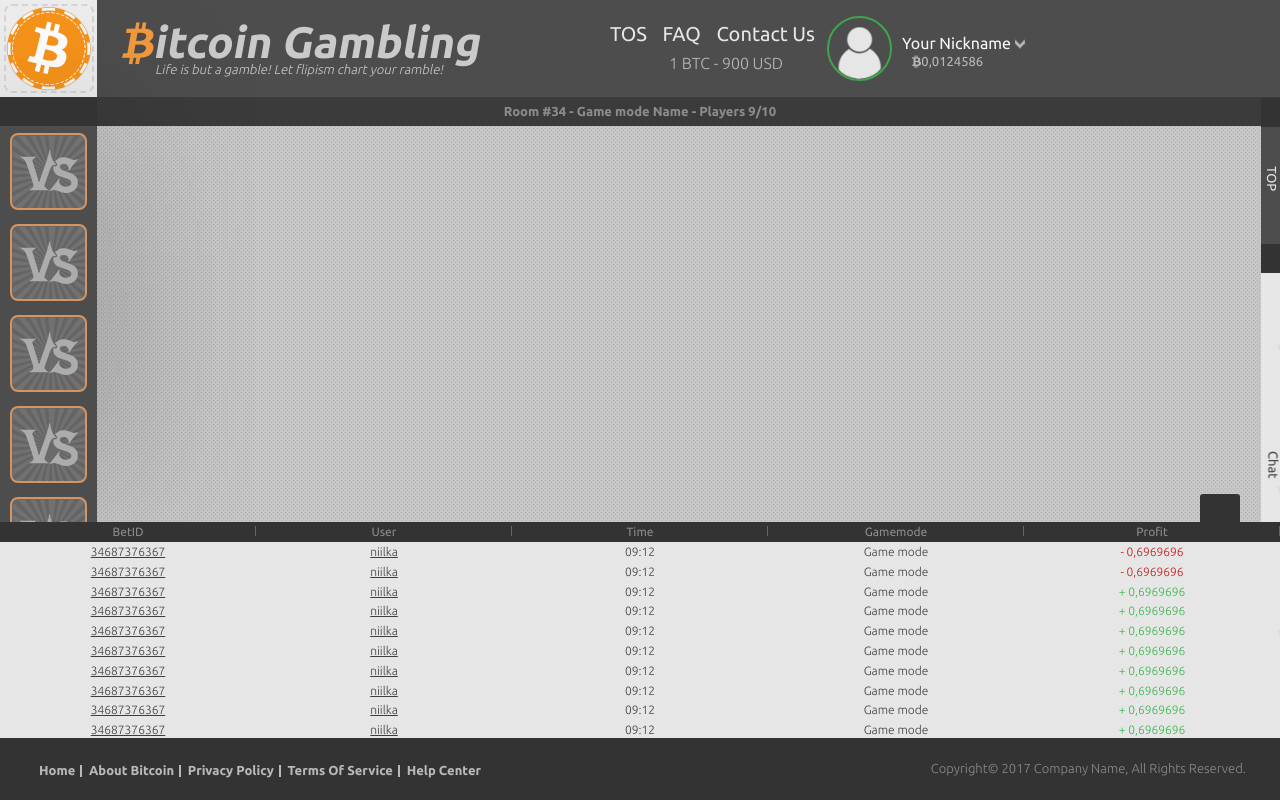
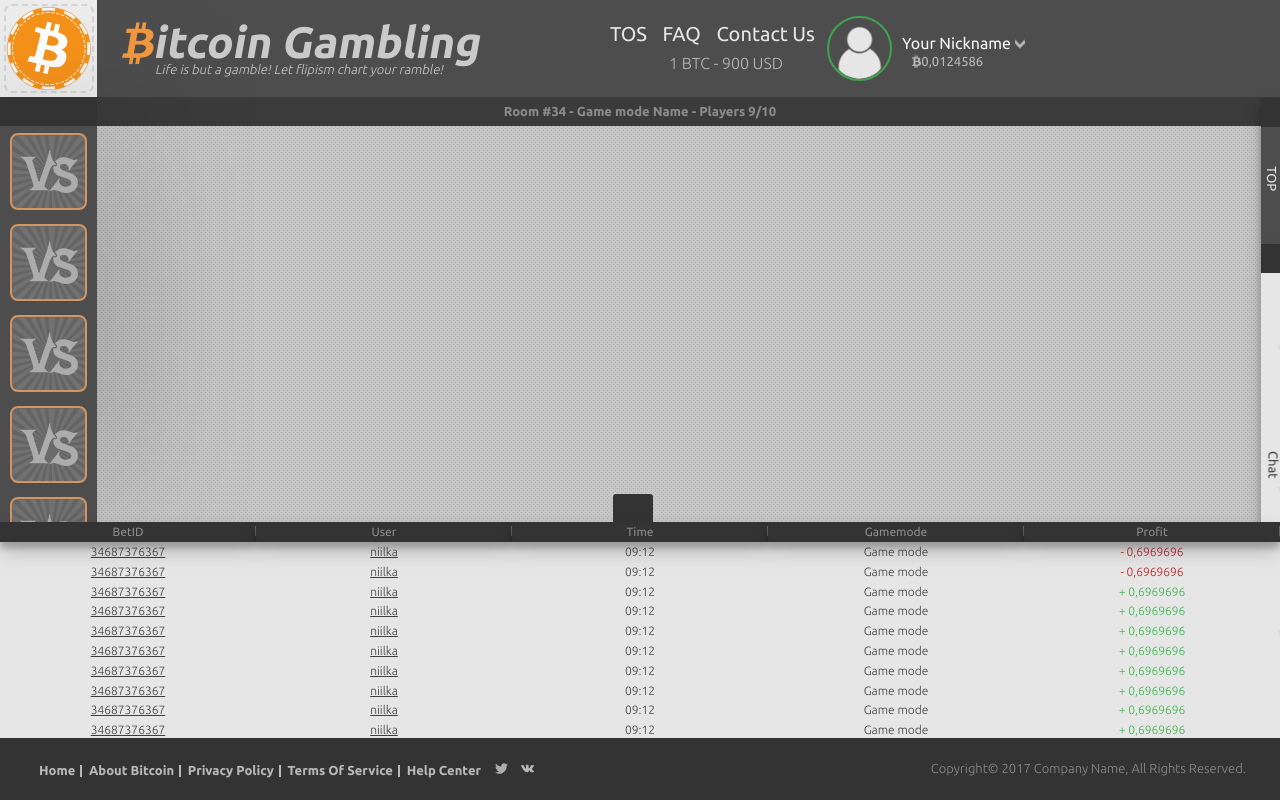
Before and after one commit to niilka/rilshit, a website: page app/index.pug in a window 1280 px wide. Drawn offline with nearby package versions, Linux system fonts and the light colour scheme; files that its build step writes are made by us from their sources.

Commit message:
shadows. animations

```diff
--- a/app/pug/modules/_footer.pug
+++ b/app/pug/modules/_footer.pug
@@ -11,4 +11,11 @@ footer.site-footer
               a(href="#") Terms Of Service
             li
               a(href="#") Help Center
+            li
+              a(href="#")
+                +svg-icon('twitter',13,'#b9b9b9')
+            li
+              a(href="#")
+                +svg-icon('vk',13,'#b9b9b9')
+
         span.copyright Copyright&copy 2017 Company Name, All Rights Reserved.
--- a/app/sass/index.scss
+++ b/app/sass/index.scss
@@ -174,6 +174,7 @@
     height: 622px;
     position: absolute;
     box-shadow: 15px 0px 163px -31px rgba(0, 0, 0, 0.75);
+    transition: all 0.1s ease-out;
     .top-line {
         background-color: #333333;
         height: 29px;
@@ -216,6 +217,7 @@
             &:hover {
                 background-color: #3e3e3e;
                 cursor: pointer;
+                box-shadow: 0 10px 20px rgba(0, 0, 0, 0.19), 0 6px 6px rgba(0, 0, 0, 0.23);
             }
             .room-logo {
                 width: 77px;
@@ -298,6 +300,8 @@
     top: 98px;
     background-color: #4d4d4d;
     overflow: hidden;
+    transition: all 0.1s ease-out;
+    box-shadow: 0 10px 20px rgba(0, 0, 0, 0.19), 0 6px 6px rgba(0, 0, 0, 0.23);
     &.is-collapsed {
         width: 19px;
         .top-line {
@@ -432,6 +436,8 @@
     top: 244px;
     background-color: #e6e6e6;
     overflow: hidden;
+    transition: all 0.1s ease-out;
+    box-shadow: 0 10px 20px rgba(0, 0, 0, 0.19), 0 6px 6px rgba(0, 0, 0, 0.23);
     &.is-collapsed {
         width: 19px;
         .top-line {
@@ -576,7 +582,7 @@
     .show-bets {
         position: absolute;
         top: -28px;
-        right: 40px;
+        right: 49%;
         width: 40px;
         height: 30px;
         background-color: #333333;
@@ -586,6 +592,7 @@
         align-items: center;
         cursor: pointer;
         .icon {
+            transition: all 0.2s ease-out;
             transform: rotate(90deg);
         }
     }
@@ -624,6 +631,7 @@
         background-color: #333333;
         text-align: center;
         position: relative;
+        box-shadow: 0 10px 20px rgba(0, 0, 0, 0.19), 0 6px 6px rgba(0, 0, 0, 0.23);
         &::after {
             content: "";
             width: 1px;
@@ -664,7 +672,7 @@
                         color: lighten(#b9b9b9, 10%)
                     }
                 }
-                &:not(:last-child)::after {
+                &:not(:nth-child(1n+5))::after {
                     content: "";
                     position: absolute;
                     display: block;
```
Also changed, not shown: app/css/index.min.css, app/images/icons/svg/sprite/sprite.svg, app/index.html, app/utilites/create-sprite/svg/rus.svg (added), app/utilites/create-sprite/svg/usa.svg (added), 1 other file.
